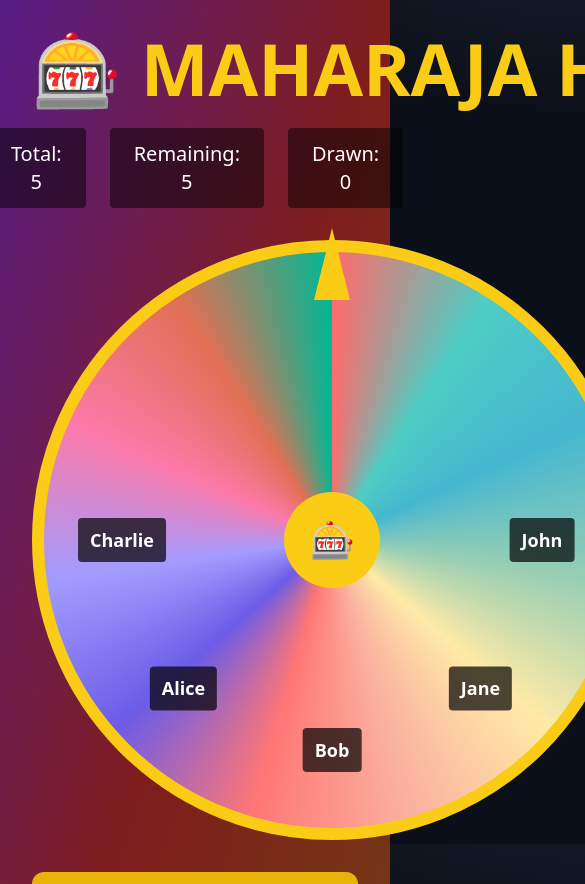
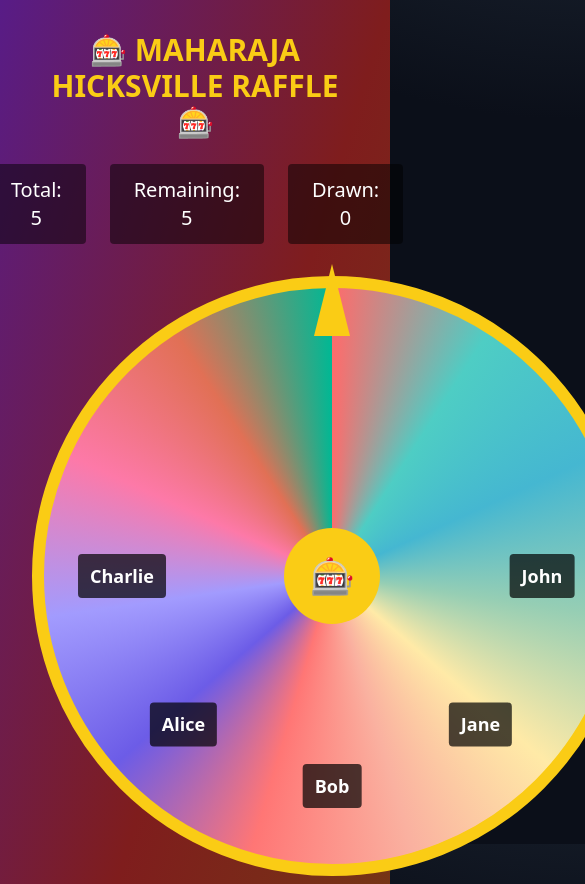
Before and after one commit to anuragak7/maharaja-raffle-new, a Next.js app: page /draw in a window 390 px wide. Shown: the top 884 px of the page, 585 px wide, since content can reach past the window. Built offline with nearby package versions, Linux system fonts and the light colour scheme; no server answers; the database is empty.

Commit message:
Make title responsive and fit properly on screen - reduce font size and center align

```diff
--- a/src/app/draw/page.tsx
+++ b/src/app/draw/page.tsx
@@ -133,7 +133,7 @@ export default function DrawPage() {
 
         {/* Header */}
         <div className="mb-8">
-          <h1 className="text-7xl font-bold text-yellow-400 mb-6 whitespace-nowrap">🎰 MAHARAJA HICKSVILLE RAFFLE 🎰</h1>
+          <h1 className="text-3xl md:text-4xl lg:text-5xl xl:text-6xl font-bold text-yellow-400 mb-6 text-center px-4">🎰 MAHARAJA HICKSVILLE RAFFLE 🎰</h1>
           <div className="flex justify-center gap-6 text-white">
             <div className="bg-black/50 px-6 py-3 rounded text-xl">Total: {counters.total}</div>
             <div className="bg-black/50 px-6 py-3 rounded text-xl">Remaining: {counters.remaining}</div>
```
